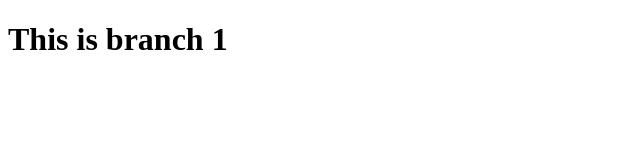
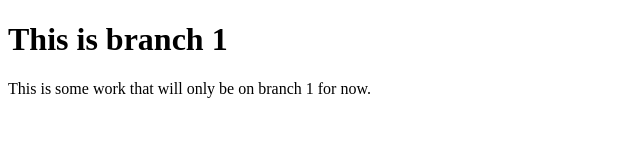
Before and after one commit to nkhil/git-branching, a plain HTML site: page index.html in a window 1280 px wide. Shown: the whole page, without its empty margins (0-640 px from the left). Drawn offline with Linux system fonts and the light colour scheme.

Commit message:
added p tag

```diff
--- a/index.html
+++ b/index.html
@@ -8,5 +8,8 @@
 </head>
 <body>
     <h1>This is branch 1</h1>
+    <p>
+        This is some work that will only be on branch 1 for now.
+    </p>
 </body>
 </html>
```
